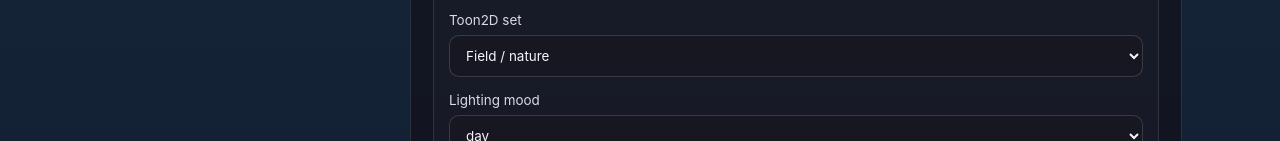
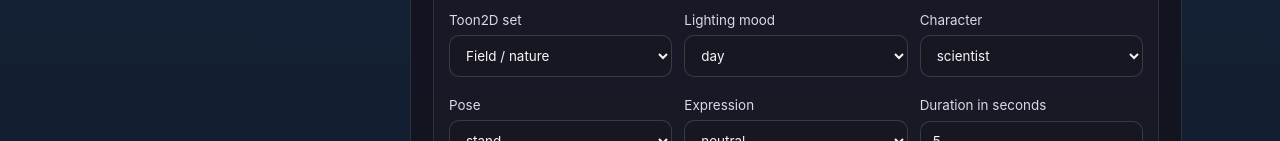
Before and after one commit to abcbis1234-creator/Agent-Village, a website: page public/shorts.html in a window 1280 px wide. Both pictures are taken after typing "Sample", "Sample", "Sample", "Sample" into the empty fields and a click on the button "ADD SCENE". Shown: the part 1113-1254 px from the top of the page. Drawn offline with Linux system fonts and the light colour scheme; no server answers.

Commit message:
Style Toon2D scene direction controls

```diff
--- a/public/shorts.css
+++ b/public/shorts.css
@@ -37,3 +37,8 @@
 .editor-message.error { color: #ff9fac; }
 @media (max-width: 900px) { .shorts-layout { grid-template-columns: 1fr; } .project-list { grid-template-columns: repeat(2,minmax(0,1fr)); } }
 @media (max-width: 560px) { .shorts-main { padding: 30px 16px 48px; } .shorts-fields, .project-list { grid-template-columns: 1fr; } .section-head { align-items: flex-start; flex-direction: column; } .shorts-editor, .shorts-sidebar { padding: 16px; } }
+
+.scene-render-fields { display: grid; grid-template-columns: repeat(3, minmax(0, 1fr)); gap: 12px; }
+.scene-render-fields label { margin-bottom: 8px; }
+@media (max-width: 760px) { .scene-render-fields { grid-template-columns: repeat(2, minmax(0, 1fr)); } }
+@media (max-width: 480px) { .scene-render-fields { grid-template-columns: 1fr; } }
```
